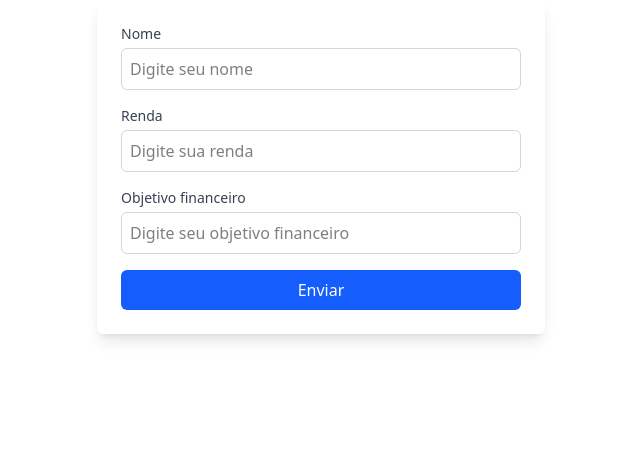
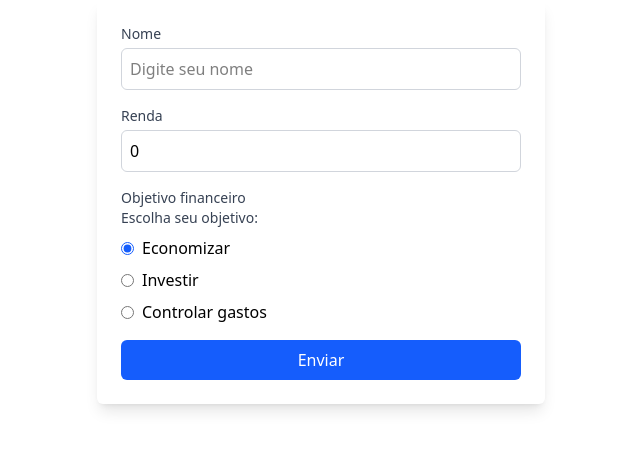
Before and after one commit to leodramaral/flux-redux-toolkit, a React (Vite) app: page / in a window 1280 px wide. Shown: the top 450 px of the page, without its empty margins (319-959 px from the left). Built offline with nearby package versions, Linux system fonts and the light colour scheme.

Commit message:
feat: create DailyBudgetCard component and integrate it into Home view; update userSlice to manage daily budget state

```diff
--- /dev/null
+++ b/src/components/DailyBudgetCard.tsx
@@ -0,0 +1,20 @@
+import type { RootState } from "../redux/store";
+import { useSelector } from "react-redux";
+
+const currencyFormatter = new Intl.NumberFormat('pt-BR', {
+    style: 'currency',
+    currency: 'BRL',
+    minimumFractionDigits: 2
+});
+
+export default function DailyBudgetCard() {
+    const dailyBudget = useSelector((state: RootState) => state.user.dailyBudget);
+
+    return (
+        <div className="bg-white p-6 rounded-lg shadow-md w-80">
+            <h2 className="text-2xl font-bold mb-4">Seu Orçamento Diário</h2>
+            <p className="text-lg">Com base na sua renda, seu orçamento diário é:</p>
+            <p className="text-3xl font-semibold text-blue-600 mt-4">{currencyFormatter.format(dailyBudget)}</p>
+        </div>
+    );
+}
--- a/src/redux/slices.ts/userSlice.ts
+++ b/src/redux/slices.ts/userSlice.ts
@@ -1,9 +1,19 @@
 import { createSlice } from "@reduxjs/toolkit";
 
-const initialState = {
+type FinancialGoal = 'economizar' | 'investir' | 'controlar gastos';
+
+interface IUserState {
+    name: string;
+    income: number;
+    financialGoal: FinancialGoal;
+    dailyBudget: number;
+}
+
+const initialState: IUserState = {
     name: '',
     income: 0,
-    financialGoal: ''
+    financialGoal: 'economizar',
+    dailyBudget: 0
 }
 
 const userSlice = createSlice({
@@ -15,9 +25,14 @@ const userSlice = createSlice({
             state.name = name;
             state.income = income;
             state.financialGoal = financialGoal;
+        },
+        setDailyBudget: (state, action) => {
+            const income = action.payload;
+            state.income = parseFloat(income);
+            state.dailyBudget = Math.floor((income / 30));
         }
     }
 });
 
-export const { setUser } = userSlice.actions;
+export const { setUser, setDailyBudget } = userSlice.actions;
 export default userSlice.reducer;
--- a/src/views/Home.tsx
+++ b/src/views/Home.tsx
@@ -1,11 +1,13 @@
 import { useSelector } from "react-redux";
 import type { RootState } from "../redux/store";
+import DailyBudgetCard from "../components/DailyBudgetCard";
 
 function Home() {
     const nameUser = useSelector((state: RootState) => state.user.name);
     return (
         <div className="flex flex-col items-center justify-center h-screen">
             <h1 className="text-4xl font-bold">Olá, {nameUser}</h1>
+            <DailyBudgetCard />
         </div>
     );
 }
--- a/src/views/Login.tsx
+++ b/src/views/Login.tsx
@@ -1,22 +1,30 @@
 import { useDispatch } from 'react-redux'
 import { useForm, type SubmitHandler } from 'react-hook-form';
-import { setUser } from '../redux/slices.ts/userSlice';
+import { setDailyBudget, setUser } from '../redux/slices.ts/userSlice';
 import { useNavigate } from 'react-router';
 
 type UserForm = {
   name: string;
   income: number;
   financialGoal: string;
+  dailyBudget: number;
 }
 
 function Login() {
-  const { register, handleSubmit } = useForm<UserForm>();
+  const { register, handleSubmit } = useForm<UserForm>({
+    defaultValues: {
+      name: '',
+      income: 0,
+      financialGoal: 'economizar'
+    }
+  });
   const navigate = useNavigate();
 
   const dispatch = useDispatch();
 
   const handleSubmitUserForm: SubmitHandler<UserForm> = (data) => {
     dispatch(setUser(data));
+    dispatch(setDailyBudget(data.income));
     navigate('/home');
   }
 
@@ -52,13 +60,36 @@ function Login() {
         <label htmlFor="financialGoal" className="block text-sm font-medium text-gray-700">
           Objetivo financeiro
         </label>
-        <input
-          type="text"
-          id="financialGoal"
-          className="mt-1 block w-full border border-gray-300 rounded-md p-2 focus:outline-none focus:ring-2 focus:ring-blue-500"
-          placeholder="Digite seu objetivo financeiro"
-          {...register('financialGoal')}
-        />
+        <div className="flex flex-col gap-2">
+          <label className="block text-sm font-medium text-gray-700">Escolha seu objetivo:</label>
+          <label className="flex items-center gap-2">
+            <input
+              type="radio"
+              value="economizar"
+              {...register('financialGoal')}
+              className="accent-blue-600"
+            />
+            Economizar
+          </label>
+          <label className="flex items-center gap-2">
+            <input
+              type="radio"
+              value="investir"
+              {...register('financialGoal')}
+              className="accent-blue-600"
+            />
+            Investir
+          </label>
+          <label className="flex items-center gap-2">
+            <input
+              type="radio"
+              value="controlar gastos"
+              {...register('financialGoal')}
+              className="accent-blue-600"
+            />
+            Controlar gastos
+          </label>
+        </div>
           </div>
           <button
         type="submit"
```
